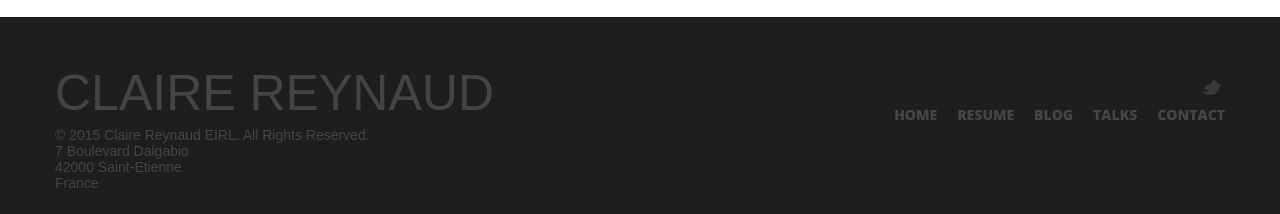
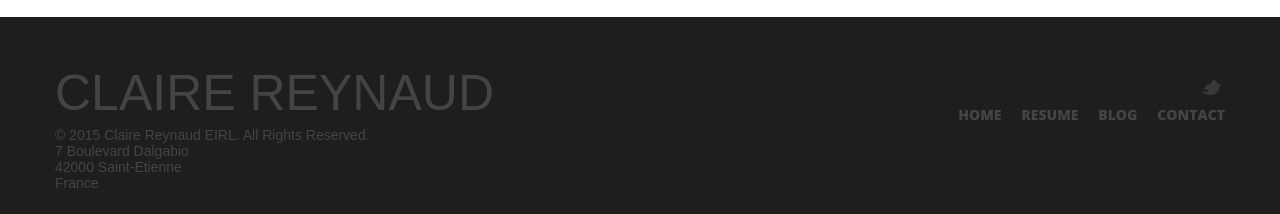
Before and after one commit to creynaud/creynaud.github.io, a Jekyll site: the page built from index.html, in a window 1280 px wide. Shown: the part 1034-1248 px from the top of the page. Built offline with Jekyll 4.4.1, drawn with Linux system fonts in a browser that asks for light colours; nearby versions of some CDN libraries.

Commit message:
Also remove talks link in the footer

```diff
--- a/_includes/footer.html
+++ b/_includes/footer.html
@@ -30,12 +30,9 @@
                             <div class="clear"></div>
                             <div class="foot_menu">
                                 <ul>
-
-
                                     <li><a href="/">Home</a></li>
                                     <li><a href="/resume/">Resume</a></li>
                                     <li><a href="/blog">Blog</a></li>
-                                    <li><a href="/talks/">Talks</a></li>
                                     <li><a href="mailto:info@clairereynaud.net">Contact</a></li>
                                 </ul>
                             </div>
```
